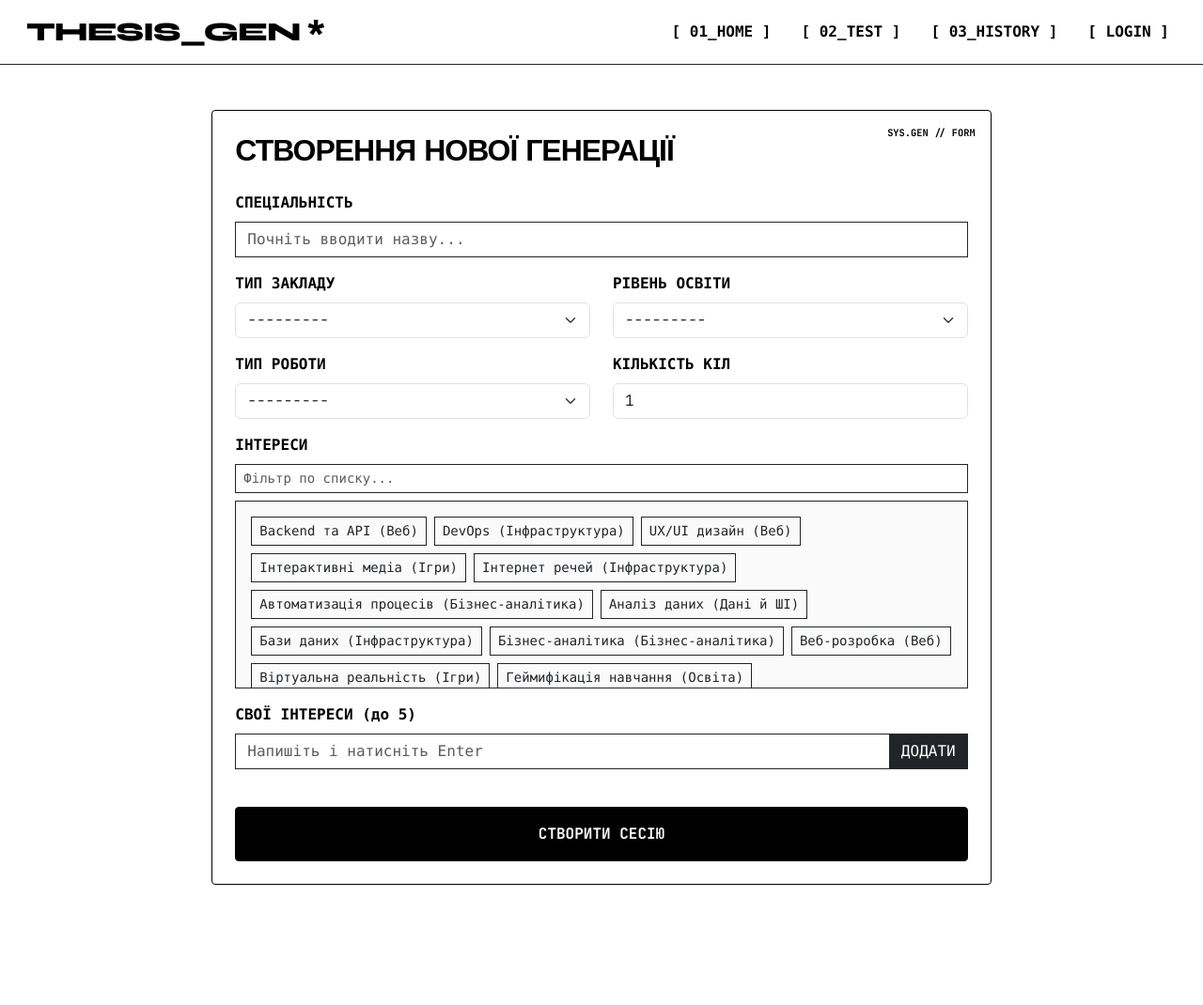
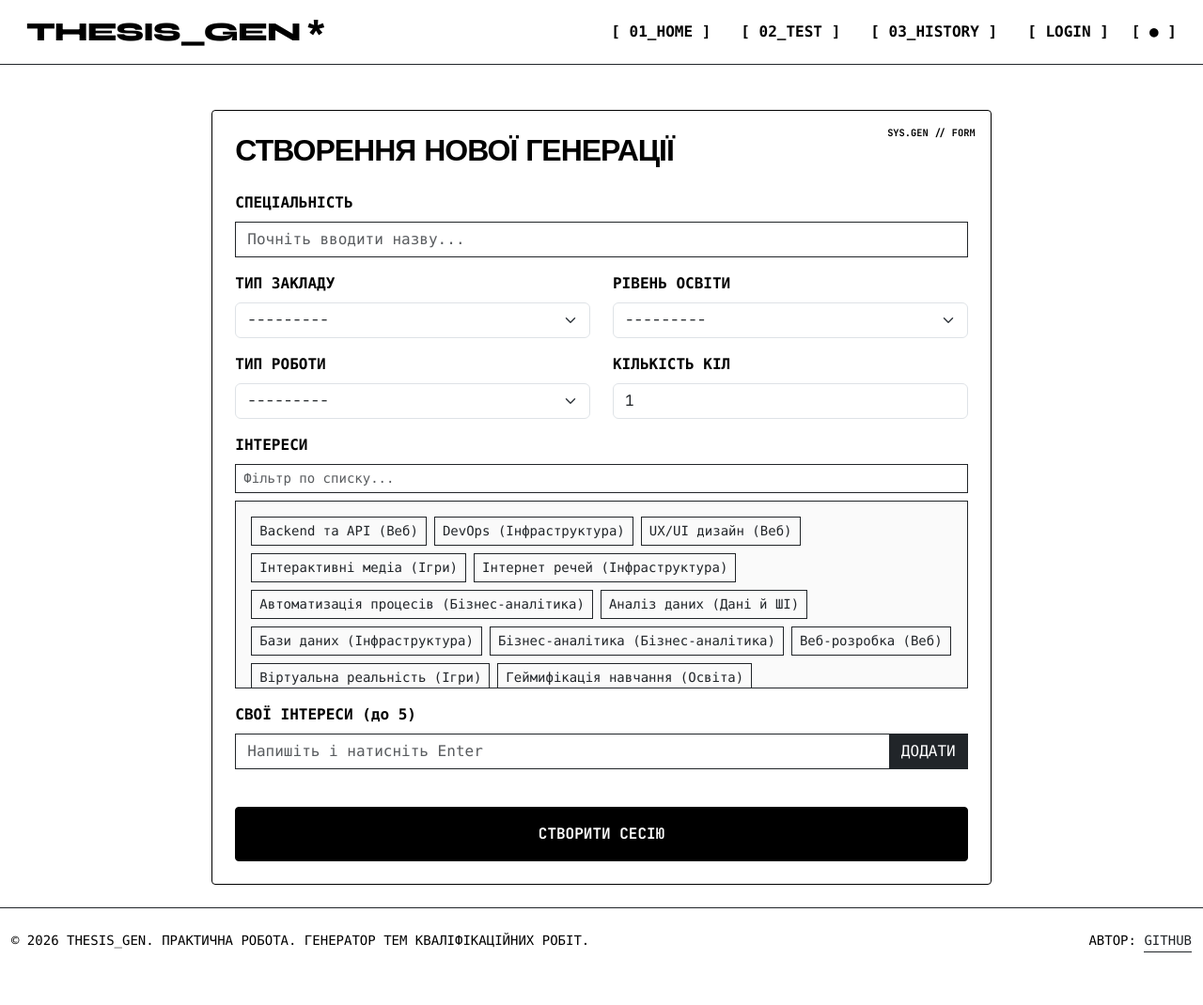
Before and after one commit to dykyiyurii1-eng/thesis_topic_generator_django, a Django app: page /trial/ in a window 1280 px wide. Shown: the whole page at 94% size. Run offline with Django 5.2, Linux system fonts and the light colour scheme; data comes from the database, SQL or seed files in the repository; data that the repository does not hold is empty.

Commit message:
Add theme toggle, footer and finalize UI

```diff
--- a/static/css/brytal_style.css
+++ b/static/css/brytal_style.css
@@ -246,6 +246,7 @@ html { scroll-behavior: smooth; }
     background: #000 !important;
     color: #fff !important;
 }
+
 @media (max-width: 768px) {
     .agent-window {
         height: 300px;
@@ -276,3 +277,5 @@ html { scroll-behavior: smooth; }
     .results-panel.active, #topics-container > * { animation: none; }
     .cursor::after { animation: none; }
 }
+
+html.invert { filter: invert(1); background: #fff; }
--- a/templates/base.html
+++ b/templates/base.html
@@ -14,7 +14,7 @@
 
     <link rel="stylesheet" href="{% static 'css/brytal_style.css' %}">
 </head>
-<body>
+<body class="d-flex flex-column min-vh-100">
     <nav class="navbar navbar-expand-lg border-bottom border-dark bg-white px-3 py-2 sticky-top">
         <div class="container-fluid">
             <a class="brand-logo navbar-brand fs-3 mb-0" href="{% url 'topics:home' %}">THESIS_GEN *</a>
@@ -31,9 +31,7 @@
 
                     {% if user.is_authenticated %}
                         {% if user.is_staff %}
-                        {% if user.is_staff %}
-      <a class="nav-link font-monospace fw-bold text-danger" href="{% url 'topics:sandbox' %}">[ SANDBOX ]</a>
-        {% endif %}
+                            <a class="nav-link font-monospace fw-bold text-danger" href="{% url 'topics:sandbox' %}">[ SANDBOX ]</a>
                             <a class="nav-link font-monospace fw-bold text-danger" href="/admin/">[ АДМІНКА ]</a>
                         {% endif %}
                         <span class="nav-link text-muted font-monospace mb-0">{{ user.username }}</span>
@@ -44,12 +42,14 @@
                     {% else %}
                         <a class="nav-link font-monospace fw-bold text-dark" href="{% url 'accounts:login' %}">[ LOGIN ]</a>
                     {% endif %}
+
+                    <button id="theme-toggle" class="btn btn-link nav-link font-monospace fw-bold text-dark p-0" title="Змінити тему">[ ● ]</button>
                 </div>
             </div>
         </div>
     </nav>
 
-    <main class="container py-4">
+    <main class="container py-4 flex-grow-1">
         {% if messages %}
             {% for message in messages %}
                 <div class="alert alert-info rounded-0 border-dark mb-4">{{ message }}</div>
@@ -59,8 +59,42 @@
         {% block content %} {% endblock %}
     </main>
 
+    <footer class="border-top border-dark py-4 mt-auto">
+        <div class="container d-flex flex-column flex-md-row justify-content-between align-items-center gap-3">
+            <div class="small font-monospace text-uppercase text-center text-md-start">
+                &copy; 2026 THESIS_GEN. ПРАКТИЧНА РОБОТА. ГЕНЕРАТОР ТЕМ КВАЛІФІКАЦІЙНИХ РОБІТ.
+            </div>
+            <div class="small font-monospace text-uppercase text-center text-md-end">
+                АВТОР: <a href="https://github.com/dykyiyurii1-eng" target="_blank" class="text-dark border-bottom border-dark pb-1 text-decoration-none">GITHUB</a>
+            </div>
+        </div>
+    </footer>
+
     <script src="https://cdn.jsdelivr.net/npm/bootstrap@5.3.2/dist/js/bootstrap.bundle.min.js"></script>
     <script src="{% static 'js/animations.js' %}" defer></script>
+
+    <script>
+    document.addEventListener('DOMContentLoaded', function() {
+        const toggle = document.querySelector('#theme-toggle');
+        const html = document.documentElement;
+
+        if (localStorage.getItem('theme') === 'dark') {
+            html.classList.add('invert');
+        }
+
+        if (toggle) {
+            toggle.addEventListener('click', function() {
+                html.classList.toggle('invert');
+                if (html.classList.contains('invert')) {
+                    localStorage.setItem('theme', 'dark');
+                } else {
+                    localStorage.setItem('theme', 'light');
+                }
+            });
+        }
+    });
+    </script>
+
     {% block scripts %}{% endblock %}
 </body>
 </html>
```
